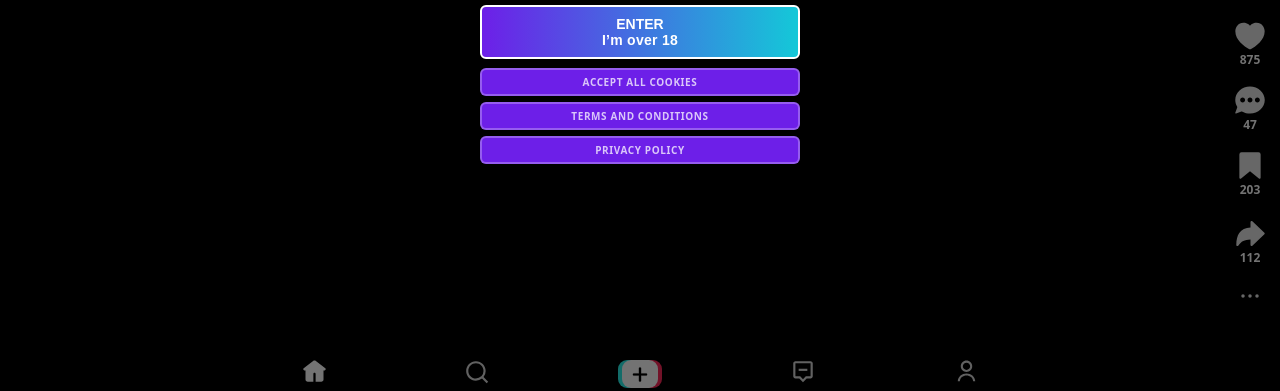
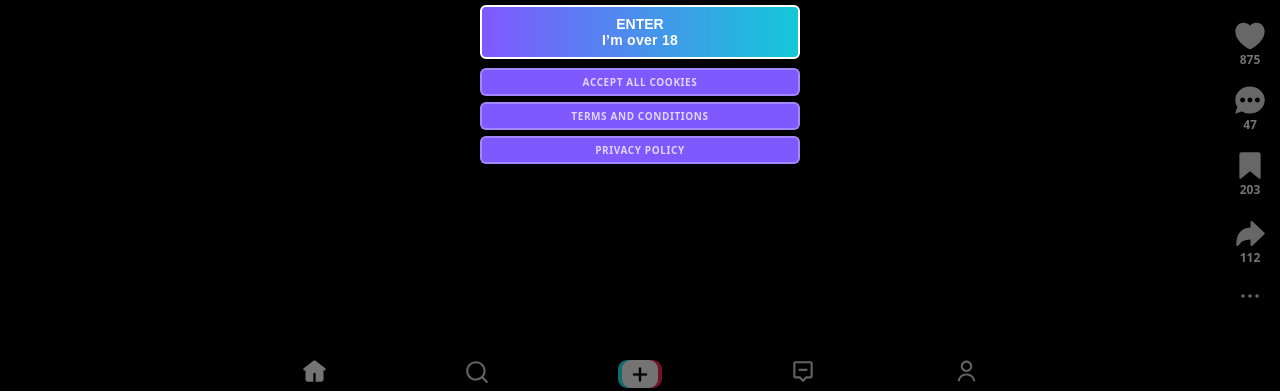
Before and after one commit to xkeynet/tikboo, a plain HTML site: page index.html in a window 1280 px wide. Shown: the part 409-800 px from the top of the page. Drawn offline with Linux system fonts and the light colour scheme; a script that the page names is missing.

Commit message:
Update app.css

```diff
--- a/assets/css/app.css
+++ b/assets/css/app.css
@@ -510,7 +510,7 @@ body{
   color:#FFFFFF;
 
   /* stejné kouřové sklo jako layout, ale o trochu tmavší */
-  background: linear-gradient(90deg, #6D1FE8 0%, #14C8D8 100%);
+  background: linear-gradient(90deg, #7F58FF 0%, #14C8D8 100%);
 
   box-shadow:none;
 
@@ -577,7 +577,7 @@ body{
   color:rgba(255,255,255,.75);
 
   /* necháme prosvítat overlay */
-  background:#6D1FE8;
+  background:#7F58FF;
 
   border:2px solid rgba(255,255,255,.28);
   border-radius:6px;
```
